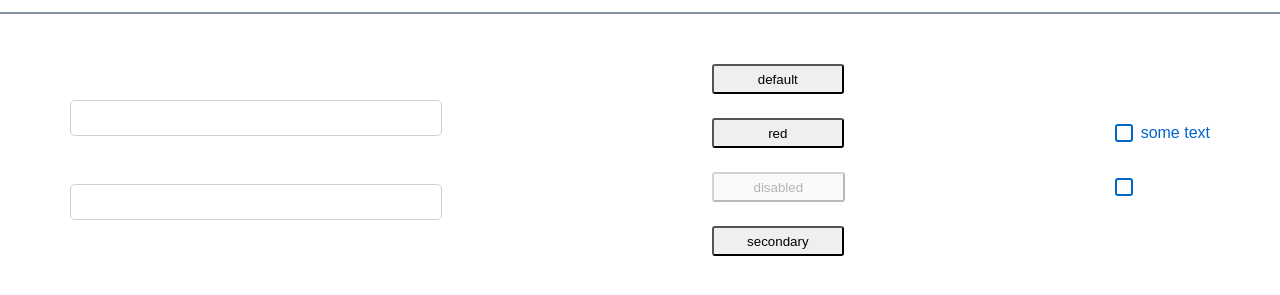
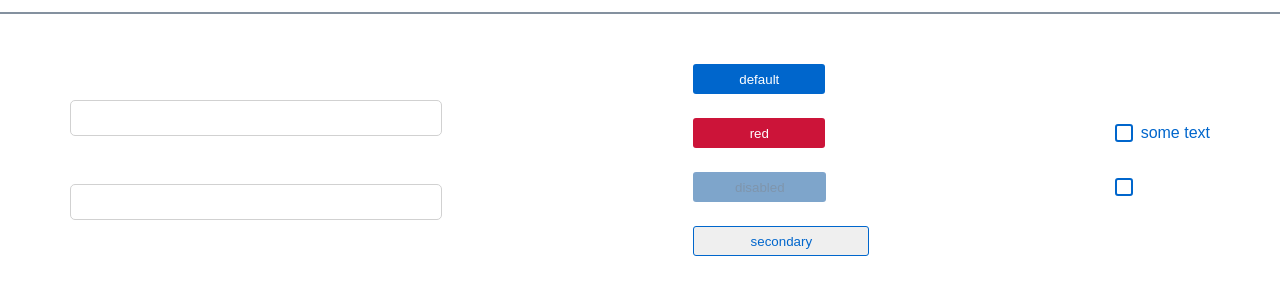
Before and after one commit to Alonasa/homeworks, a React (Create React App) app: page / in a window 1280 px wide. Shown: the part 843-1138 px from the top of the page. Built offline with nearby package versions, Linux system fonts and the light colour scheme.

Commit message:
fix buttons

```diff
--- a/src/s2-homeworks/hw04/Stand.module.css
+++ b/src/s2-homeworks/hw04/Stand.module.css
@@ -12,6 +12,7 @@
 }
 
 .buttons {
+    width: 170px;
     display: flex;
     flex-direction: column;
     gap: 24px;
--- a/src/s2-homeworks/hw04/common/c2-SuperButton/SuperButton.module.css
+++ b/src/s2-homeworks/hw04/common/c2-SuperButton/SuperButton.module.css
@@ -2,6 +2,7 @@
     width: 132px;
     height: 30px;
     border-radius: 3px;
+    border: inherit;
 }
 
 .disabled {
--- a/src/s2-homeworks/hw04/common/c2-SuperButton/SuperButton.tsx
+++ b/src/s2-homeworks/hw04/common/c2-SuperButton/SuperButton.tsx
@@ -17,12 +17,12 @@ const SuperButton: React.FC<SuperButtonPropsType> = (
         ...restProps // все остальные пропсы попадут в объект restProps, там же будет children
     }
 ) => {
-    const finalClassName = s.button
+  const finalClassName = disabled ? `${s.button} ${s.disabled}` : xType === 'red'? `${s.button} ${s.red}` : xType === 'secondary' ? `${s.button} ${s.secondary}` : `${s.button} ${s.default}`
     // + (disabled
     //         ? ...
     //         : xType === 'red'
     //             ? ...
-        + (className ? ' ' + className : '') // задачка на смешивание классов
+   //  + (className ? ' ' + className : '') // задачка на смешивание классов
 
   return (
     <button
```
Lines whose indentation alone changed are shown as unchanged.
